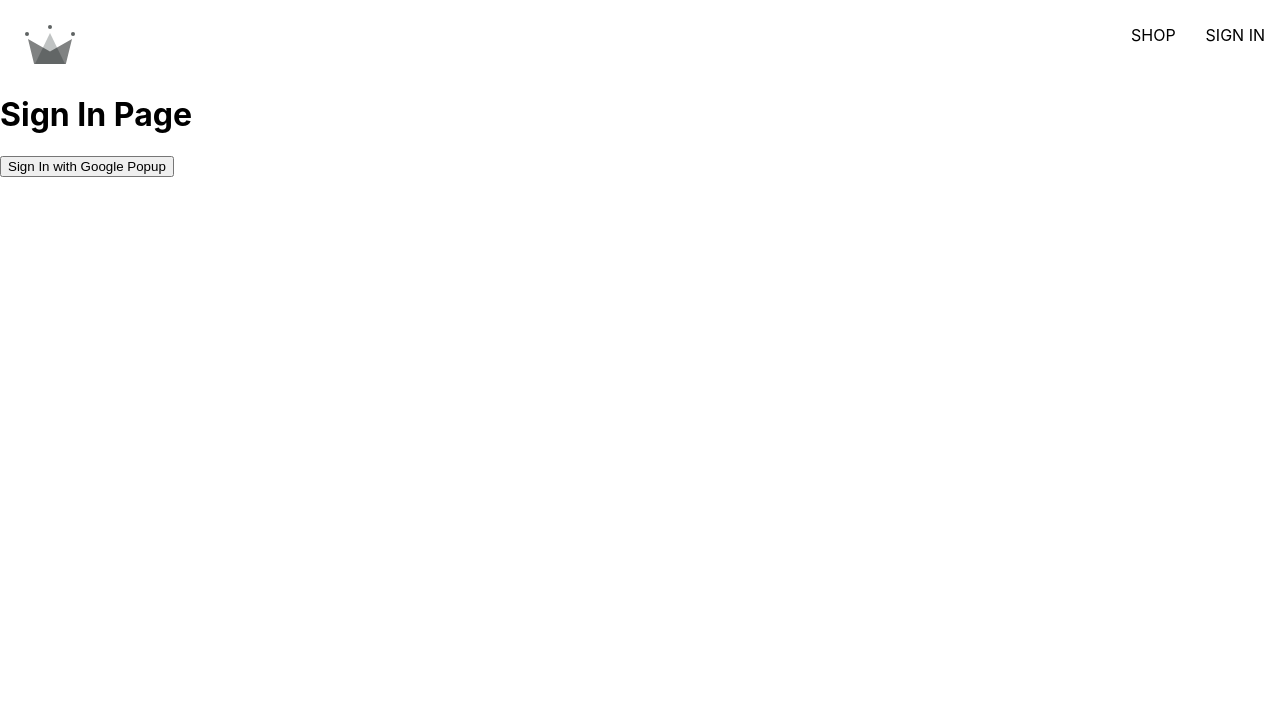
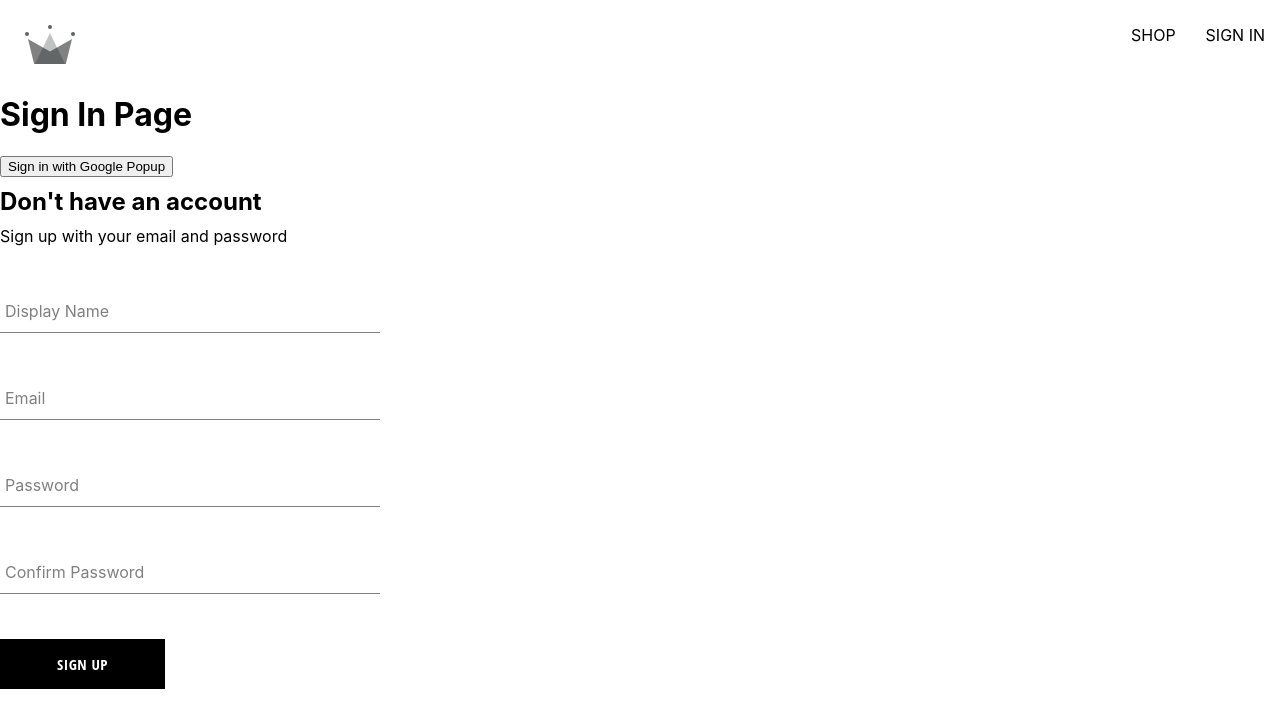
Before and after one commit to hkuchynski/e-commerce-project, a React (Create React App) app: page /sign-in in a window 1280 px wide. Shown: the top 728 px of the page. Built offline with nearby package versions, Linux system fonts and the light colour scheme.

Commit message:
created sign up component, the form input component, button component

```diff
--- /dev/null
+++ b/src/components/button/button.component.jsx
@@ -0,0 +1,20 @@
+import './button.styles.scss';
+
+const BUTTON_TYPES_CLASSES = {
+    google: 'google-sign-in',
+    inverted: 'inverted',
+
+}
+
+const Button = ({ children, buttonType, ...otherProps }) => {
+    return (
+        <button
+            className={`button-container ${BUTTON_TYPES_CLASSES[buttonType]}`}
+            {...otherProps}
+        >
+            {children}
+        </button>
+    )
+};
+
+export default Button;
--- /dev/null
+++ b/src/components/button/button.styles.scss
@@ -0,0 +1,46 @@
+.button-container {
+  min-width: 165px;
+  width: auto;
+  height: 50px;
+  letter-spacing: 0.5px;
+  line-height: 50px;
+  padding: 0 35px 0 35px;
+  font-size: 15px;
+  background-color: black;
+  color: white;
+  text-transform: uppercase;
+  font-family: 'Open Sans Condensed';
+  font-weight: bolder;
+  border: none;
+  cursor: pointer;
+  display: flex;
+  justify-content: center;
+
+  &:hover {
+    background-color: white;
+    color: black;
+    border: 1px solid black;
+  }
+
+  &.google-sign-in {
+    background-color: #4285f4;
+    color: white;
+
+    &:hover {
+      background-color: #357ae8;
+      border: none;
+    }
+  }
+
+  &.inverted {
+    background-color: white;
+    color: black;
+    border: 1px solid black;
+
+    &:hover {
+      background-color: black;
+      color: white;
+      border: none;
+    }
+  }
+}
--- /dev/null
+++ b/src/components/form-input/form-input.component.jsx
@@ -0,0 +1,14 @@
+import './form-input.styles.scss';
+
+const FormInput = ({ label, ...otherProps }) => {
+    return (
+        <div className='group'>
+            <input className='form-input' {...otherProps}/>
+            {label && (
+                <label className={`${otherProps.value.length ? 'shrink' : ''} form-input-label`}>{label}</label>
+            )}
+        </div>
+    )
+}
+
+export default FormInput;
--- /dev/null
+++ b/src/components/form-input/form-input.styles.scss
@@ -0,0 +1,54 @@
+$sub-color: grey;
+$main-color: black;
+
+@mixin shrinkLabel {
+  top: -14px;
+  font-size: 12px;
+  color: $main-color;
+}
+
+.group {
+  position: relative;
+  margin: 45px 0;
+
+  .form-input {
+    background: none;
+    background-color: white;
+    color: $sub-color;
+    font-size: 18px;
+    padding: 10px 10px 10px 5px;
+    display: block;
+    width: 100%;
+    border: none;
+    border-radius: 0;
+    border-bottom: 1px solid $sub-color;
+    margin: 25px 0;
+
+    &:focus {
+      outline: none;
+    }
+
+    &:focus ~ .form-input-label {
+      @include shrinkLabel();
+    }
+  }
+
+  input[type='password'] {
+    letter-spacing: 0.3em;
+  }
+
+  .form-input-label {
+    color: $sub-color;
+    font-size: 16px;
+    font-weight: normal;
+    position: absolute;
+    pointer-events: none;
+    left: 5px;
+    top: 10px;
+    transition: 300ms ease all;
+
+    &.shrink {
+      @include shrinkLabel();
+    }
+  }
+}
--- /dev/null
+++ b/src/components/sing-up-form/sign-up-form-component.jsx
@@ -0,0 +1,97 @@
+import { useState } from 'react';
+
+import FormInput from '../form-input/form-input.component';
+import Button from '../button/button.component';
+
+import { createAuthUserWithEmailAndPassword, createUserDocumentFromAuth } from '../../utils/firebase/firebase.utils';
+
+import './sign-up-form.styles.scss';
+
+const defaultFormFields = {
+    displayName: '',
+    email: '',
+    password: '',
+    confirmPassword: ''
+}
+
+const SignUpForm = () => {
+    const [formFields, setFormFields] = useState(defaultFormFields);
+    const { displayName, email, password, confirmPassword } = formFields;
+
+    console.log(formFields);
+
+    const resetFormFields = () => {
+        setFormFields(defaultFormFields);
+    }
+
+    const handleSubmit = async (event) => {
+        event.preventDefault();
+
+        if(password !== confirmPassword) {
+            alert('Passwords do not match');
+            return;
+        }
+
+        try {
+            const { user } = await createAuthUserWithEmailAndPassword(email, password);
+            await createUserDocumentFromAuth(user, { displayName });
+            resetFormFields();
+        } catch(error) {
+            if(error.code === 'auth/email-already-in-use') {
+                alert('Cannot create user, email already in use');
+            } else {
+                console.log('user creation encountered an error', error);
+            }
+
+        }
+    }
+
+    const handleChange = (event) => {
+        const { name, value } = event.target;
+        setFormFields({ ...formFields, [name]: value });
+    };
+
+    return (
+        <div className='sign-up-container'>
+            <h2>Don't have an account</h2>
+            <span>Sign up with your email and password</span>
+            <form onSubmit={handleSubmit}>
+                <FormInput
+                    label='Display Name'
+                    type='text'
+                    required
+                    onChange={handleChange}
+                    name='displayName'
+                    value={displayName}
+                />
+                <FormInput
+                    label='Email'
+                    type='email'
+                    required
+                    onChange={handleChange}
+                    name='email'
+                    value={email}
+                />
+                <FormInput
+                    label='Password'
+                    type='password'
+                    required
+                    onChange={handleChange}
+                    name='password'
+                    value={password}
+                />
+                <FormInput
+                    label='Confirm Password'
+                    type='password'
+                    required
+                    onChange={handleChange}
+                    name='confirmPassword'
+                    value={confirmPassword}
+                />
+                <Button type='submit'>Sign up</Button>
+            </form>
+        </div>
+    )
+}
+
+export default SignUpForm;
--- /dev/null
+++ b/src/components/sing-up-form/sign-up-form.styles.scss
@@ -0,0 +1,9 @@
+.sign-up-container {
+    display: flex;
+    flex-direction: column;
+    width: 380px;
+
+    h2 {
+        margin: 10px 0;
+    }
+}
--- a/src/routes/sing-in/sign-in.component.jsx
+++ b/src/routes/sing-in/sign-in.component.jsx
@@ -1,19 +1,46 @@
-import { signInWithGooglePopup, createUserDocumentFromAuth } from '../../utils/firebase/firebase.utils';
+import { useEffect } from 'react';
+import { getRedirectResult } from 'firebase/auth';
+
+import {
+    auth,
+    signInWithGooglePopup,
+    signInWithGoogleRedirect,
+    createUserDocumentFromAuth
+} from '../../utils/firebase/firebase.utils';
+
+import SignUpForm from '../../components/sing-up-form/sign-up-form-component';
 
 
 const SignIn = () => {
+
+    useEffect(() => {
+        const getResponse = async () => {
+          const response = await getRedirectResult(auth);
+
+          if (response) {
+            const userDocRef = await createUserDocumentFromAuth(response.user);
+            console.log('userDocRef', userDocRef);
+          }
+        };
+
+        getResponse().catch(console.error);
+      }, []);
+
     const logGoogleUser = async () => {
         const { user } = await signInWithGooglePopup();
-        //console.log('response', response);
         const userDocRef = await createUserDocumentFromAuth(user);
+    }
 
-    }
     return (
         <div>
             <h1>Sign In Page</h1>
-            <button onClick={logGoogleUser}>Sign In with Google Popup</button>
+            <button onClick={logGoogleUser}>Sign in with Google Popup</button>
+            {/* <button onClick={signInWithGoogleRedirect}>Sign in with Google Redirect</button> */}
+            <SignUpForm />
         </div>
     )
+
 }
 
+
 export default SignIn;
--- a/src/utils/firebase/firebase.utils.js
+++ b/src/utils/firebase/firebase.utils.js
@@ -4,7 +4,8 @@
     getAuth,
     signInWithRedirect,
     signInWithPopup,
-    GoogleAuthProvider
+    GoogleAuthProvider,
+    createUserWithEmailAndPassword
 } from 'firebase/auth';
 // TODO: Add SDKs for Firebase products that you want to use
 // https://firebase.google.com/docs/web/setup#available-libraries
@@ -28,17 +29,20 @@
 // Initialize Firebase
 const firebaseApp = initializeApp(firebaseConfig);
 
-const provider = new GoogleAuthProvider();
-provider.setCustomParameters({
+const googleProvider = new GoogleAuthProvider();
+googleProvider.setCustomParameters({
     prompt: "select_account"
 });
 
 export const auth = getAuth();
-export const signInWithGooglePopup = () => signInWithPopup(auth, provider);
+export const signInWithGooglePopup = () => signInWithPopup(auth, googleProvider);
+export const signInWithGoogleRedirect = () => signInWithRedirect(auth, googleProvider);
 
 export const db = getFirestore();
 
-export const createUserDocumentFromAuth = async (userAuth) => {
+export const createUserDocumentFromAuth = async (userAuth, additionalInformation={}) => {
+    if(!userAuth) return;
+
     const userDocRef = doc(db, 'users', userAuth.uid);
 
     console.log(userDocRef);
@@ -55,7 +59,8 @@
             await setDoc(userDocRef, {
                 displayName,
                 email,
-                createdAt
+                createdAt,
+                ...additionalInformation
             });
         } catch(error) {
             console.log('error creating the user', error.message);
@@ -63,4 +68,10 @@
     }
 
     return userDocRef;
+};
+
+export const createAuthUserWithEmailAndPassword = async (email, password) => {
+    if(!email || !password) return;
+
+    return await createUserWithEmailAndPassword(auth, email, password);
 }
```
